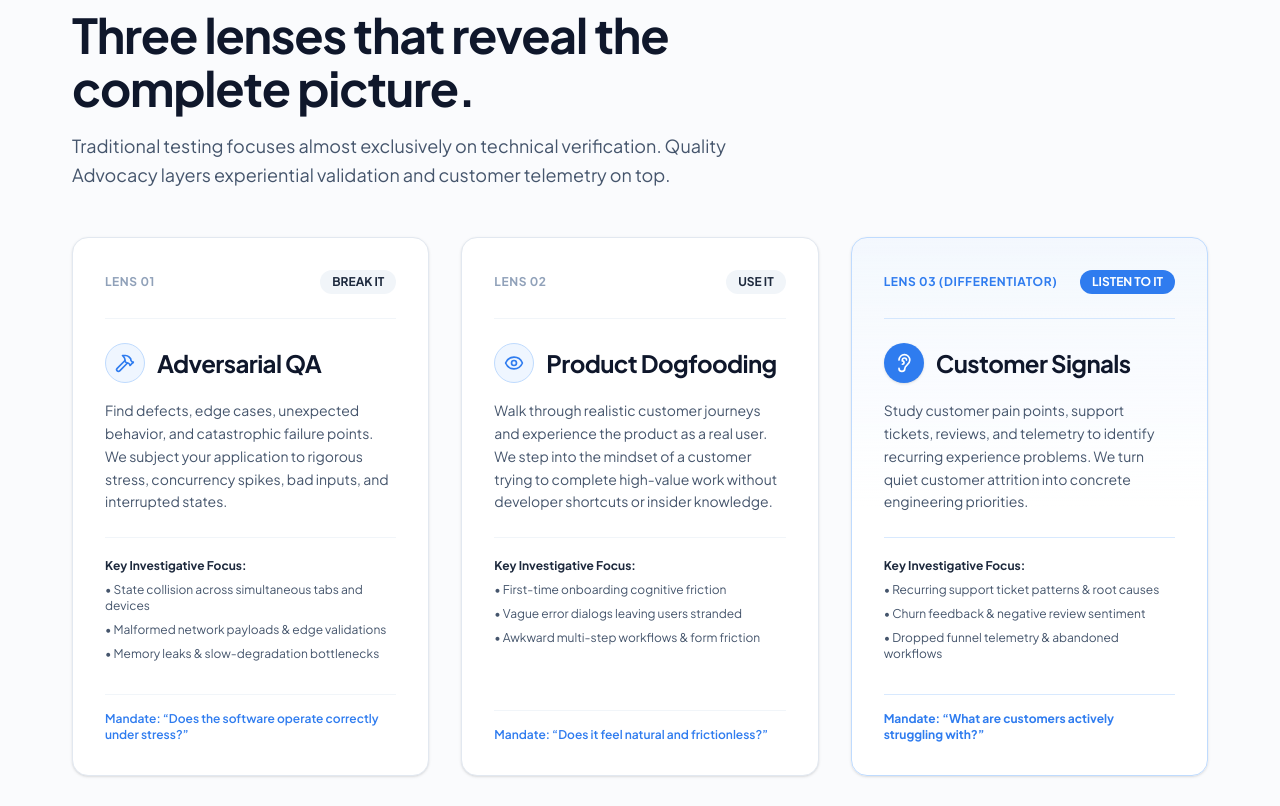
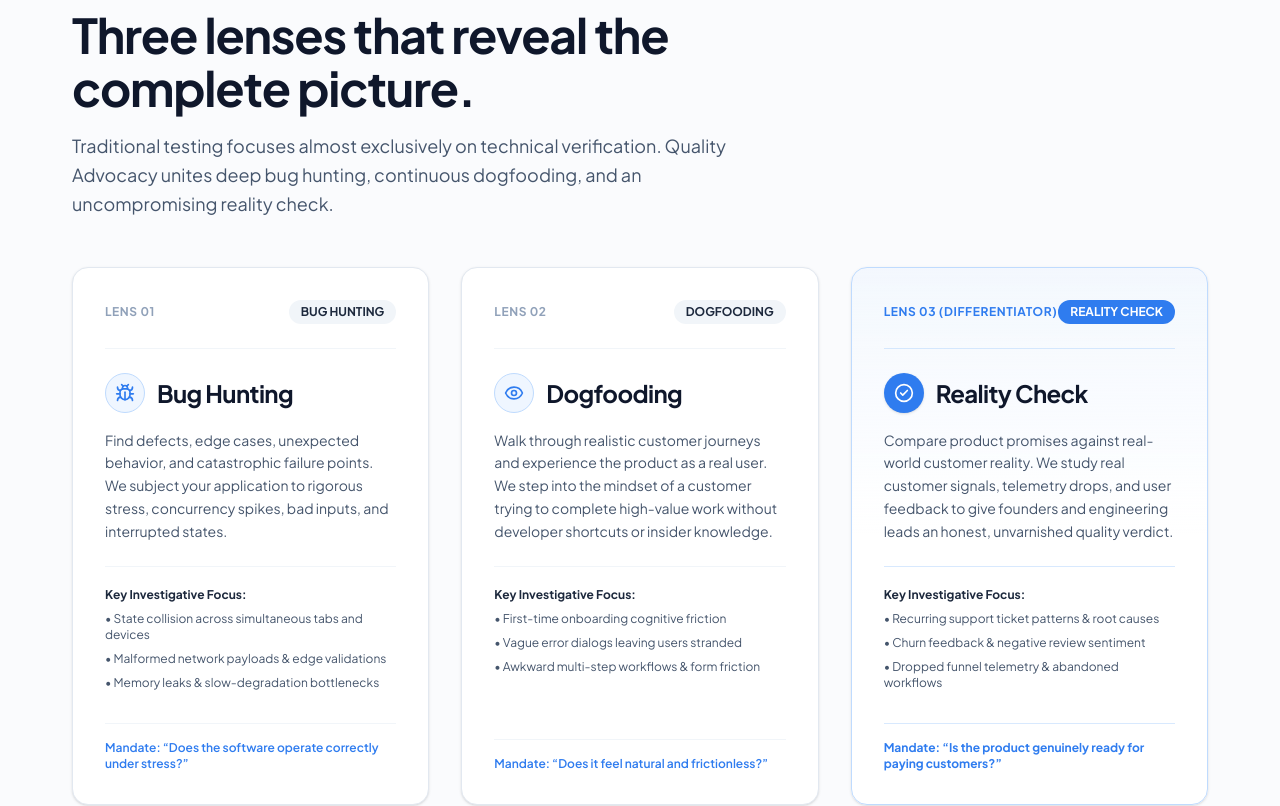
Before and after one commit to Yushu4u/nishkama-cl, a Next.js app: page /quality-advocacy in a window 1280 px wide. Shown: the part 960-1766 px from the top of the page. Built offline with nearby package versions, Linux system fonts and the light colour scheme.

Commit message:
feat(advocacy): update Three Lenses to Bug Hunting, Dogfooding, and Reality Check

```diff
--- a/src/app/quality-advocacy/page.tsx
+++ b/src/app/quality-advocacy/page.tsx
@@ -1,5 +1,5 @@
 import type { Metadata } from "next";
-import { Ear, Hammer, Eye } from "lucide-react";
+import { Bug, Eye, CheckCircle2 } from "lucide-react";
 import { Button } from "@/components/Button";
 
 export const metadata: Metadata = {
@@ -51,12 +51,12 @@ export default function QualityAdvocacyPage() {
             </h2>
             <p className="mt-4 max-w-2xl text-base sm:text-lg leading-relaxed text-slate-600">
               Traditional testing focuses almost exclusively on technical verification.
-              Quality Advocacy layers experiential validation and customer telemetry on top.
+              Quality Advocacy unites deep bug hunting, continuous dogfooding, and an uncompromising reality check.
             </p>
           </div>
 
           <div className="mt-12 grid gap-8 lg:grid-cols-3">
-            {/* Lens 1: BREAK IT */}
+            {/* Lens 1: BUG HUNTING */}
             <div className="rounded-2xl border border-slate-200 bg-white p-8 shadow-sm flex flex-col justify-between">
               <div>
                 <div className="flex items-center justify-between pb-6 border-b border-slate-100">
@@ -64,15 +64,15 @@ export default function QualityAdvocacyPage() {
                     LENS 01
                   </span>
                   <span className="rounded-full bg-slate-100 px-3 py-1 text-xs font-bold text-slate-800">
-                    BREAK IT
+                    BUG HUNTING
                   </span>
                 </div>
                 <div className="mt-6 flex items-center gap-3">
                   <div className="grid h-10 w-10 place-items-center rounded-xl bg-[#EFF6FF] text-[#2F7CEF] border border-[#BFDBFE]">
-                    <Hammer className="h-5 w-5" />
+                    <Bug className="h-5 w-5" />
                   </div>
                   <h3 className="text-2xl font-bold text-slate-900">
-                    Adversarial QA
+                    Bug Hunting
                   </h3>
                 </div>
                 <p className="mt-4 text-sm leading-relaxed text-slate-600">
@@ -94,7 +94,7 @@ export default function QualityAdvocacyPage() {
               </div>
             </div>
 
-            {/* Lens 2: USE IT */}
+            {/* Lens 2: DOGFOODING */}
             <div className="rounded-2xl border border-slate-200 bg-white p-8 shadow-sm flex flex-col justify-between">
               <div>
                 <div className="flex items-center justify-between pb-6 border-b border-slate-100">
@@ -102,7 +102,7 @@ export default function QualityAdvocacyPage() {
                     LENS 02
                   </span>
                   <span className="rounded-full bg-slate-100 px-3 py-1 text-xs font-bold text-slate-800">
-                    USE IT
+                    DOGFOODING
                   </span>
                 </div>
                 <div className="mt-6 flex items-center gap-3">
@@ -110,7 +110,7 @@ export default function QualityAdvocacyPage() {
                     <Eye className="h-5 w-5" />
                   </div>
                   <h3 className="text-2xl font-bold text-slate-900">
-                    Product Dogfooding
+                    Dogfooding
                   </h3>
                 </div>
                 <p className="mt-4 text-sm leading-relaxed text-slate-600">
@@ -132,7 +132,7 @@ export default function QualityAdvocacyPage() {
               </div>
             </div>
 
-            {/* Lens 3: LISTEN TO IT */}
+            {/* Lens 3: REALITY CHECK */}
             <div className="rounded-2xl border border-[#BFDBFE] bg-gradient-to-b from-[#EFF6FF]/60 via-white to-white p-8 shadow-sm flex flex-col justify-between">
               <div>
                 <div className="flex items-center justify-between pb-6 border-b border-[#BFDBFE]/60">
@@ -140,21 +140,21 @@ export default function QualityAdvocacyPage() {
                     LENS 03 (Differentiator)
                   </span>
                   <span className="rounded-full bg-[#2F7CEF] px-3 py-1 text-xs font-bold text-white">
-                    LISTEN TO IT
+                    REALITY CHECK
                   </span>
                 </div>
                 <div className="mt-6 flex items-center gap-3">
                   <div className="grid h-10 w-10 place-items-center rounded-xl bg-[#2F7CEF] text-white shadow-sm">
-                    <Ear className="h-5 w-5" />
+                    <CheckCircle2 className="h-5 w-5" />
                   </div>
                   <h3 className="text-2xl font-bold text-slate-900">
-                    Customer Signals
+                    Reality Check
                   </h3>
                 </div>
                 <p className="mt-4 text-sm leading-relaxed text-slate-600">
-                  Study customer pain points, support tickets, reviews, and telemetry to identify
-                  recurring experience problems. We turn quiet customer attrition into concrete
-                  engineering priorities.
+                  Compare product promises against real-world customer reality. We study real customer
+                  signals, telemetry drops, and user feedback to give founders and engineering leads an
+                  honest, unvarnished quality verdict.
                 </p>
 
                 <div className="mt-6 pt-5 border-t border-[#BFDBFE]/60 space-y-2 text-xs text-slate-600">
@@ -166,7 +166,7 @@ export default function QualityAdvocacyPage() {
               </div>
 
               <div className="mt-8 pt-4 border-t border-[#BFDBFE]/60 text-xs font-bold text-[#2F7CEF]">
-                Mandate: &ldquo;What are customers actively struggling with?&rdquo;
+                Mandate: &ldquo;Is the product genuinely ready for paying customers?&rdquo;
               </div>
             </div>
           </div>
```
